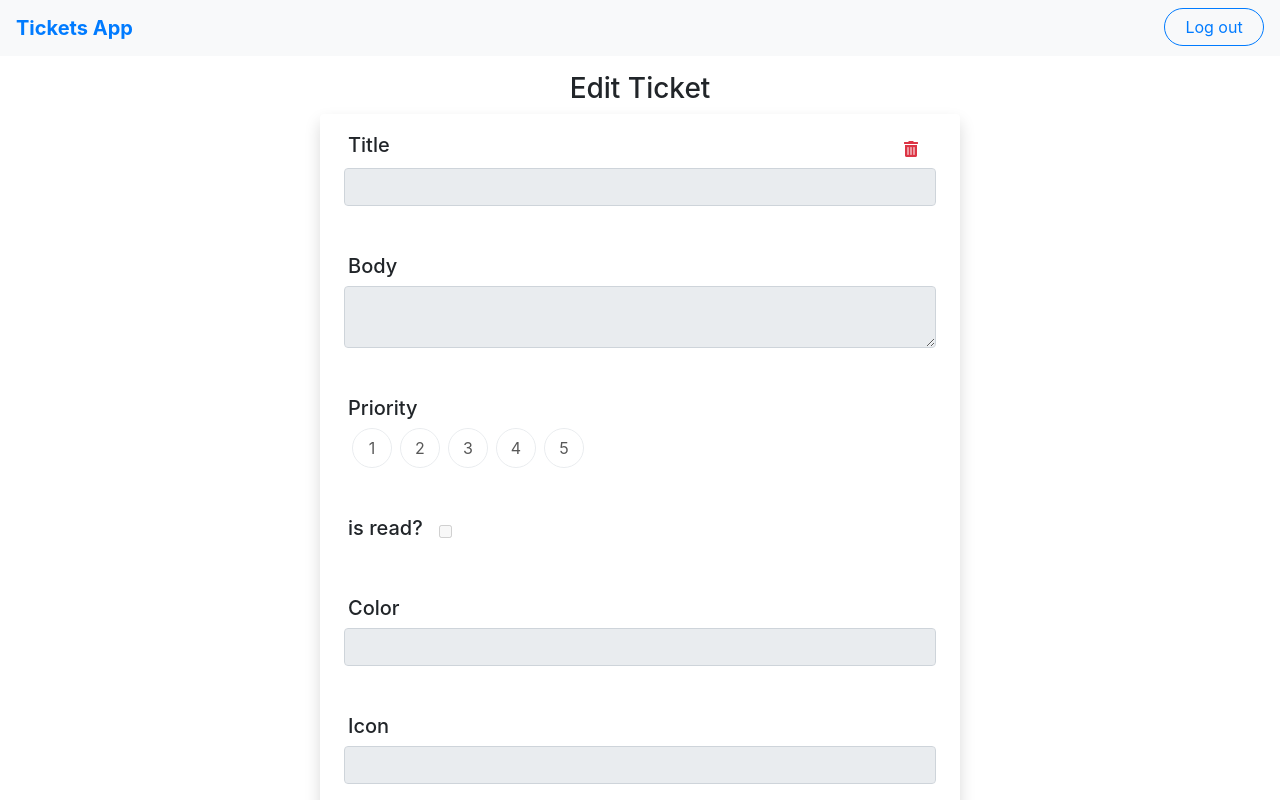
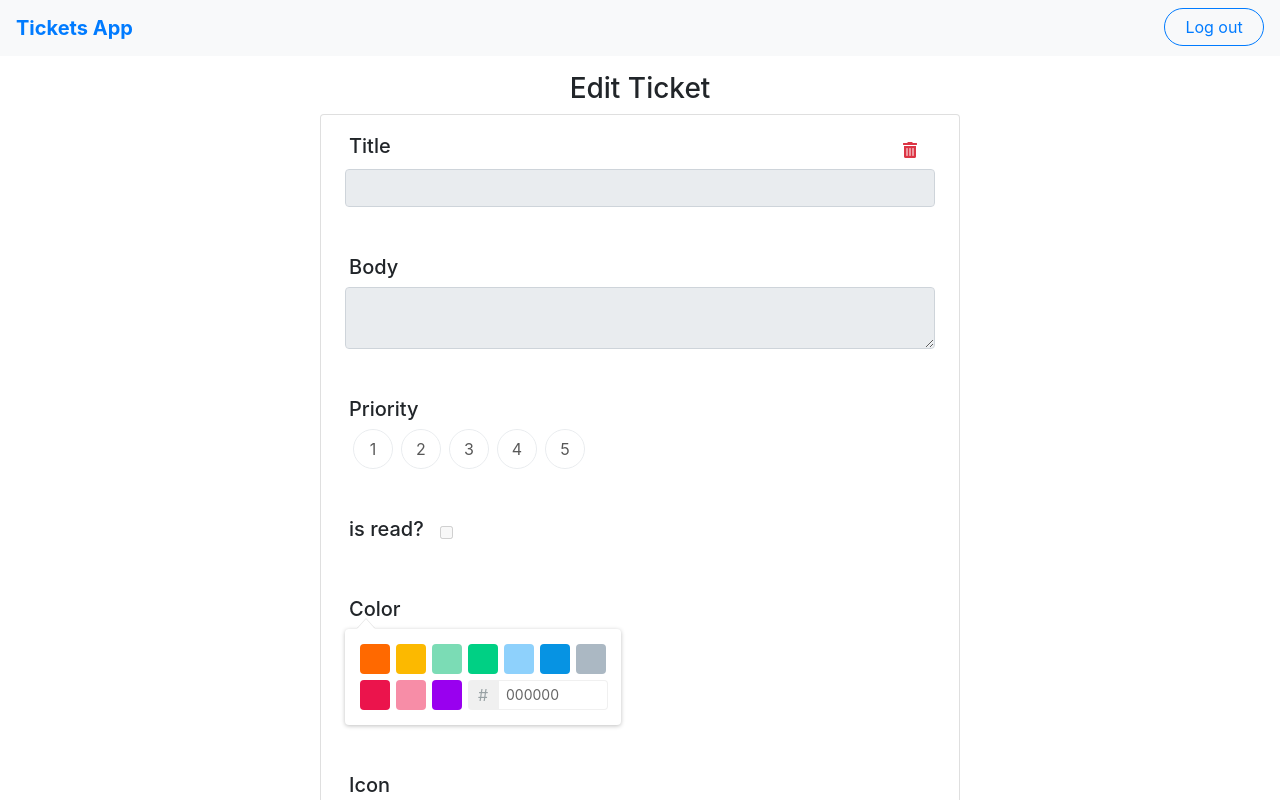
Before and after one commit to rabinabdian/tickets-app, a React (Create React App) app: page /ticket/edit/0 in a window 1280 px wide. Shown: the top 800 px of the page. Built offline with nearby package versions, Linux system fonts and the light colour scheme; no server answers; sample sign-in values are in the browser's storage.

Commit message:
color picker added

```diff
--- a/package.json
+++ b/package.json
@@ -11,6 +11,7 @@
     "bootstrap": "^4.6.0",
     "formik": "^2.2.6",
     "react": "^17.0.2",
+    "react-color": "^2.19.3",
     "react-dom": "^17.0.2",
     "react-redux": "^7.2.3",
     "react-router-dom": "^5.2.0",
--- a/src/App.js
+++ b/src/App.js
@@ -9,7 +9,7 @@ import ProtectedRoute from "./ProtectedRoute";
 
 import Nav from "./components/Nav";
 import HomePage from "./components/HomePage";
-import TicketEdit from "./components/TicketEdit";
+import TicketEdit from "./components/editTicketsComponenets/TicketEdit";
 import Login from "./components/userController/Login";
 import Signup from "./components/userController/Signup";
 
--- a/src/components/Tickets.jsx
+++ b/src/components/Tickets.jsx
@@ -19,7 +19,7 @@ export default function Tickets(props) {
 
   useEffect(() => {
     if (response?.status === 200) {
-      setTickets(response?.data);
+      setTickets(response?.data.reverse());
       setLodaing(false);
     } else if (response?.status === 403) {
       setErrors(<Redirect to="/" />);
--- a/src/components/DeleteModal.jsx
+++ b/src/components/editTicketsComponenets/DeleteModal.jsx
@@ -1,5 +1,5 @@
 import React, { useState } from "react";
-import { deleteTicket } from "../api";
+import { deleteTicket } from "../../api";
 
 export default function DeleteModal({ ticketId, history }) {
   const [modalView, setModalView] = useState(false);
--- a/src/components/TicketEdit.jsx
+++ b/src/components/editTicketsComponenets/TicketEdit.jsx
@@ -2,10 +2,11 @@ import React, { useState, useEffect } from "react";
 import { Formik, Form, Field } from "formik";
 import { Redirect } from "react-router-dom";
 import * as yup from "yup";
-import "./styles/TicketEdit.scss";
-import PriorityPanel from "./editTicketsPanels/PriorityPanel";
-import { createTicket, editTicket, getTicket } from "../api";
+import "../styles/TicketEdit.scss";
+import PriorityPanel from "./PriorityPanel";
+import { createTicket, editTicket, getTicket } from "../../api";
 import DeleteModal from "./DeleteModal";
+import { TwitterPicker } from "react-color";
 
 const editTicketSchema = yup.object().shape({
   title: yup.string().required().max(60),
@@ -21,6 +22,8 @@ export default function TicketEdit({
   const [loading, setLoading] = useState(false);
   const [response, setResponse] = useState();
   const [errors, setErrors] = useState("");
+  const [colorPicked, setColorPicked] = useState(ticketData?.color);
+
   const path = pathname
     .split("/")
     .filter(c => c)
@@ -72,7 +75,10 @@ export default function TicketEdit({
       <h3 className="h-100">{path === "create" ? "Create" : "Edit"} Ticket</h3>
       {!errors ? (
         <div className="d-flex justify-content-center">
-          <div className="card ticket-edit-card shadow p-3 border-0">
+          <div
+            className="card ticket-edit-card p-3"
+            style={{ boxShadow: `0px 0px 6px 0px ${colorPicked}` }}
+          >
             <Formik
               initialValues={{
                 title: ticketData?.title || "",
@@ -141,10 +147,12 @@ export default function TicketEdit({
 
                   <div className="w-100 mb-5">
                     <h5 className="form-label text-left ml-1">Color</h5>
-                    <Field
-                      name="color"
-                      className="form-control"
-                      disabled={loading}
+                    <TwitterPicker
+                      onChange={(color, event) => {
+                        setFieldValue("color", color?.hex || "black");
+                        setColorPicked(color?.hex || "black");
+                      }}
+                      color={values?.color || "black"}
                     />
                   </div>
 
--- a/src/components/styles/Ticket.scss
+++ b/src/components/styles/Ticket.scss
@@ -16,7 +16,7 @@
 }
 
 .card-data:hover {
-  background: #88c1ff;
+  background: #88c1ffa5;
   i {
     color: black;
   }
--- a/src/components/styles/TicketEdit.scss
+++ b/src/components/styles/TicketEdit.scss
@@ -25,6 +25,9 @@
     width: 2.5rem;
     border-radius: 100em;
     color: black;
+    &:hover {
+      opacity: 0.6;
+    }
   }
 
   .read-panel {
@@ -46,4 +49,8 @@
       min-width: 35%;
     }
   }
+
+  .fa-trash-alt:hover {
+    color: #dc354693 !important;
+  }
 }
```
Also changed, not shown: src/components/editTicketsComponenets/PriorityPanel.jsx (renamed from src/components/editTicketsPanels/PriorityPanel.jsx), src/components/editTicketsComponenets/ReadPanel.jsx (renamed from src/components/editTicketsPanels/ReadPanel.jsx), 2 other files (tests, documents, lock files or other folders).
